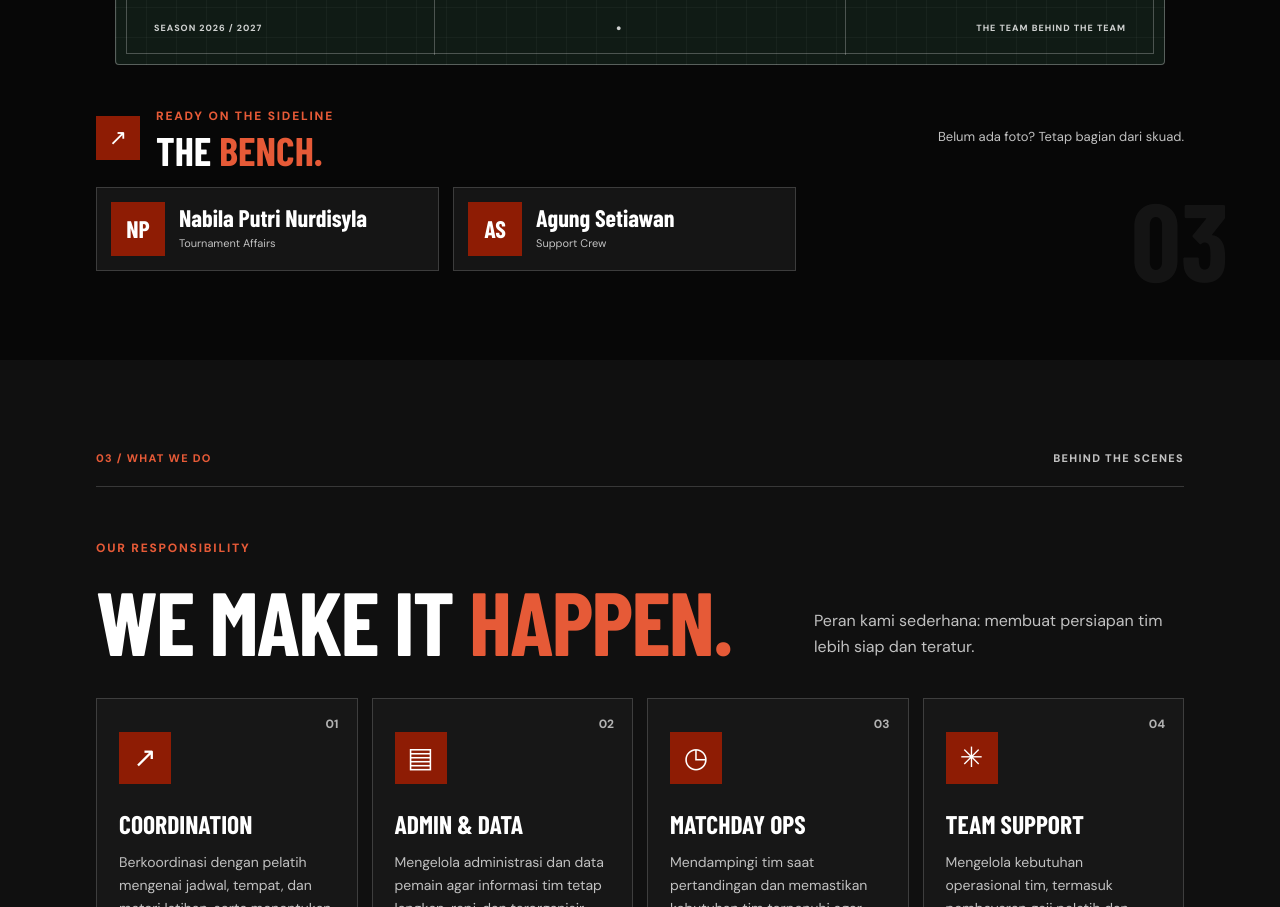
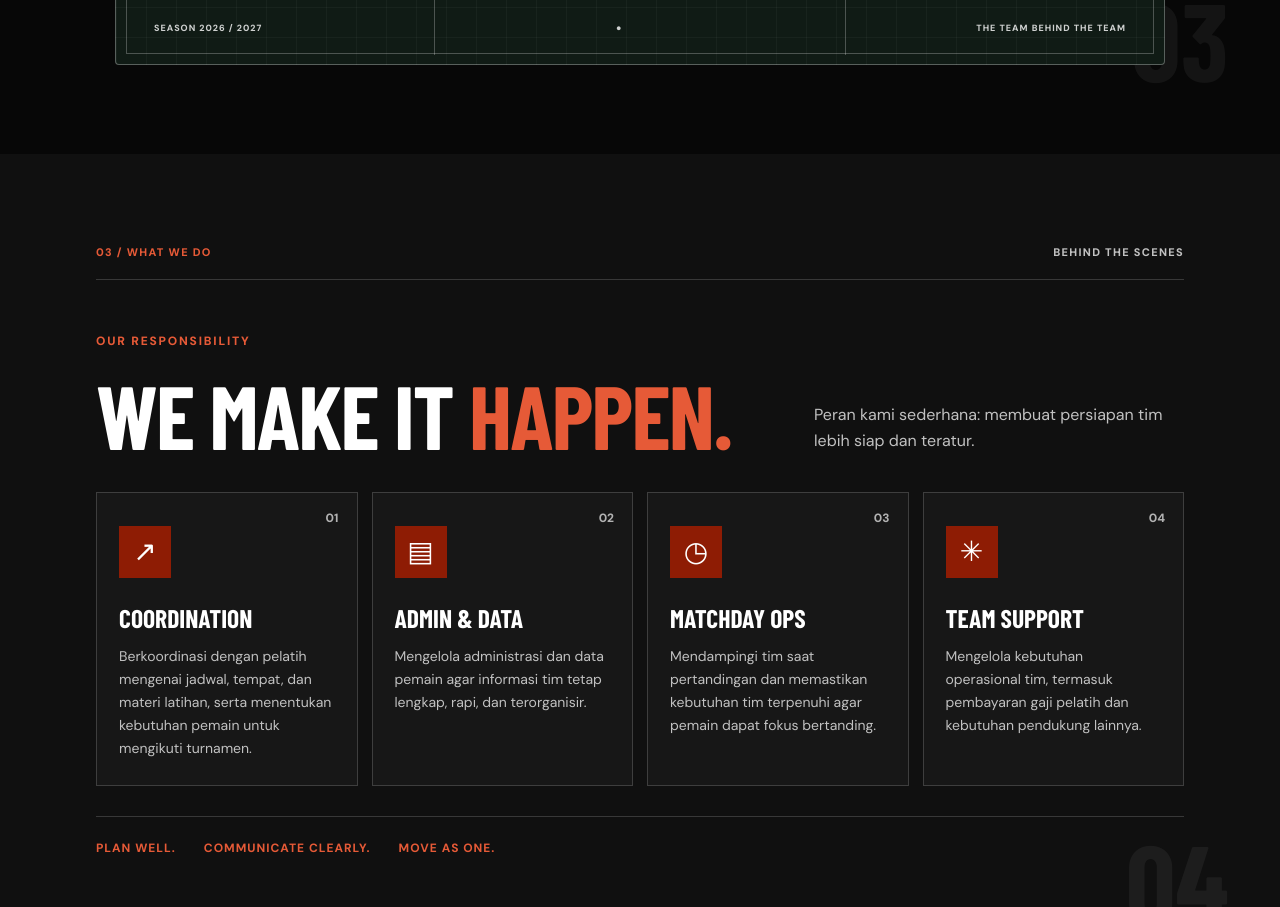
Before and after one commit to kyankaww/Official-Manager, a plain HTML site: page index.html in a window 1280 px wide. Shown: the part 3993-4900 px from the top of the page. Drawn offline with nearby package versions, Linux system fonts and the light colour scheme; a web font is replaced by a local one.

Commit message:
first commit

```diff
--- a/index.html
+++ b/index.html
@@ -179,15 +179,6 @@
                 </div>
             </div>
 
-            <div class="bench-heading">
-                <span class="bench-icon">↗</span>
-                <div>
-                    <p class="eyebrow">READY ON THE SIDELINE</p>
-                    <h3>THE <span>BENCH.</span></h3>
-                </div>
-                <p>Belum ada foto? Tetap bagian dari skuad.</p>
-            </div>
-
             <div class="bench-grid" id="benchGrid" aria-live="polite"></div>
 
 
--- a/script.js
+++ b/script.js
@@ -90,7 +90,6 @@ const members = [
 // =========================================
 
 const lineupGrid = document.querySelector("#lineupGrid");
-const benchGrid = document.querySelector("#benchGrid");
 
 const nav = document.querySelector("#mainNav");
 const menuToggle = document.querySelector("#menuToggle");
@@ -299,44 +298,25 @@ function makeBenchCard(member) {
 // RENDER ANGGOTA
 // =========================================
 
+
 function renderMembers() {
-  if (!lineupGrid || !benchGrid) {
-    console.warn("Elemen lineupGrid atau benchGrid tidak ditemukan.");
+  if (!lineupGrid) {
+    console.warn("Elemen lineupGrid tidak ditemukan.");
     return;
   }
 
   lineupGrid.replaceChildren();
-  benchGrid.replaceChildren();
 
-  // Tujuh anggota pertama tampil di lapangan.
-  const lineupMembers = members.slice(0, 9);
+  // Semua anggota tampil di lapangan.
+  const lineupFragment = document.createDocumentFragment();
 
-  // Anggota berikutnya tampil di bagian bench.
-  const benchMembers = members.slice(7);
-
-  const lineupFragment = document.createDocumentFragment();
-  const benchFragment = document.createDocumentFragment();
-
-  lineupMembers.forEach(member => {
+  members.forEach(member => {
     lineupFragment.appendChild(makeMemberCard(member));
   });
 
-  benchMembers.forEach(member => {
-    benchFragment.appendChild(makeBenchCard(member));
-  });
+  lineupGrid.appendChild(lineupFragment);
+}
 
-  lineupGrid.appendChild(lineupFragment);
-  benchGrid.appendChild(benchFragment);
-
-  // Sembunyikan bench jika tidak ada anggota.
-  const benchHeading = document.querySelector(".bench-heading");
-
-  if (benchHeading) {
-    benchHeading.hidden = benchMembers.length === 0;
-  }
-
-  benchGrid.hidden = benchMembers.length === 0;
-}
 
 // =========================================
 // MENU MOBILE
```
